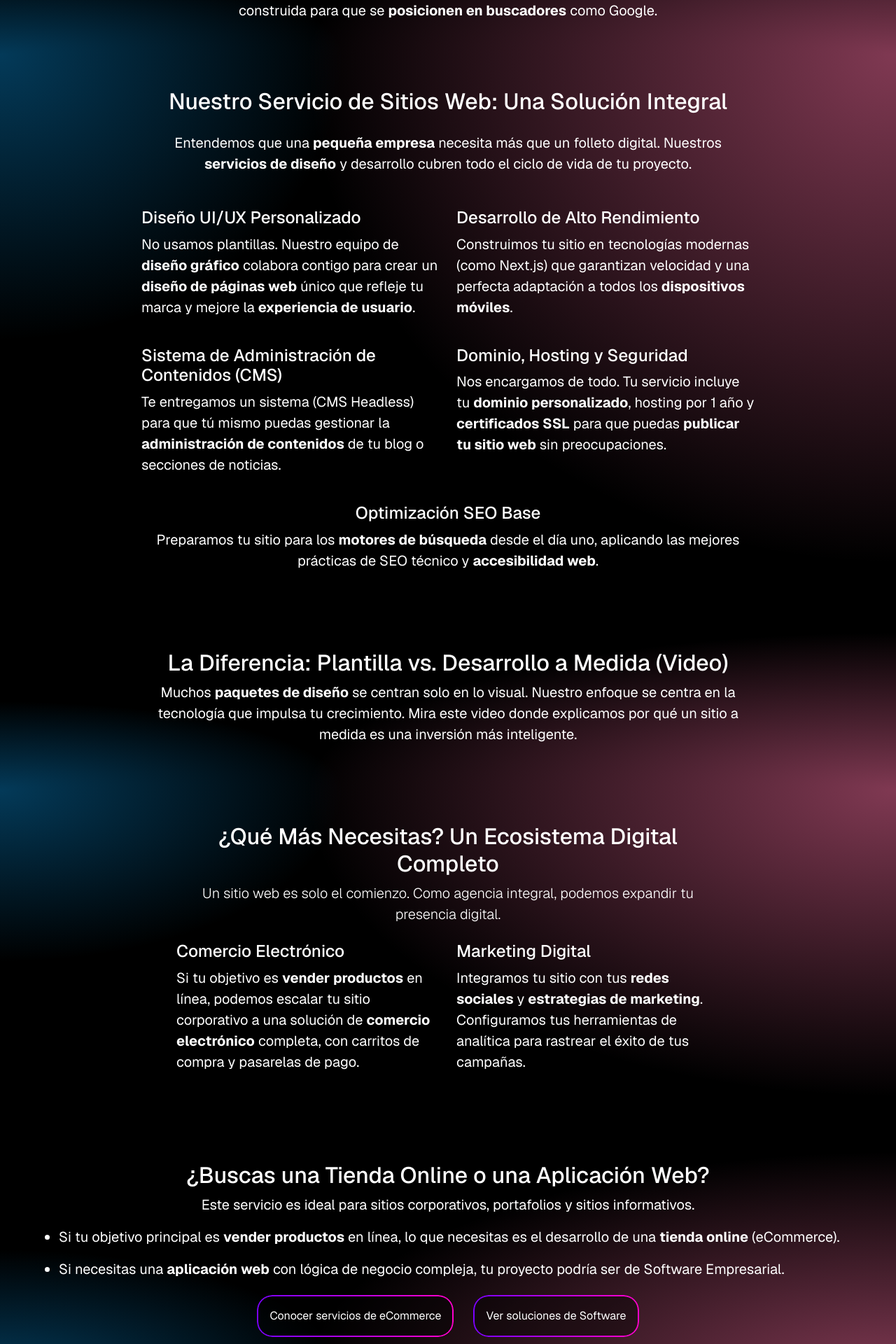
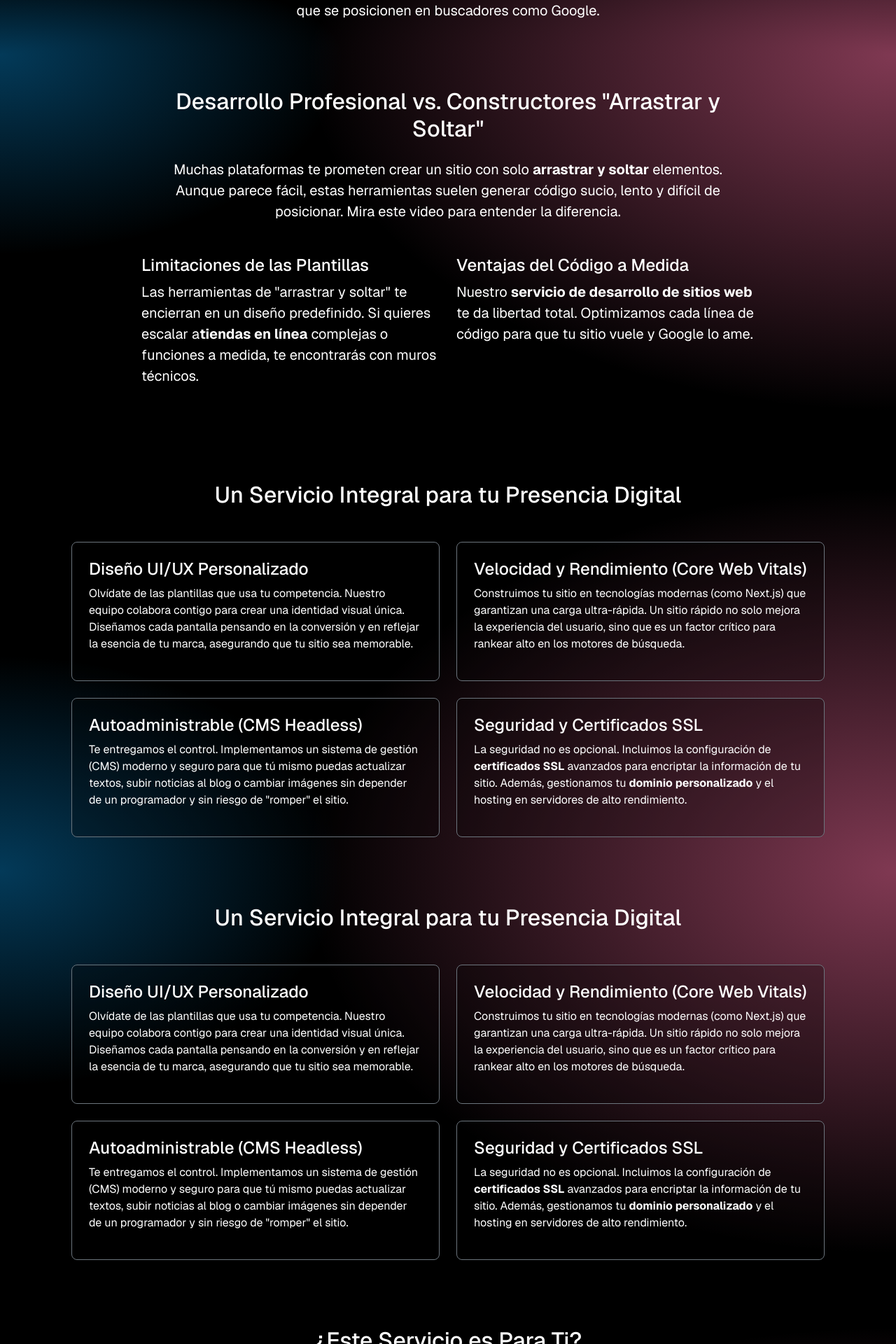
Before and after one commit to JhonnDevJs/jeg-dev-studios-site, a Next.js app: page /servicios/desarrollo/web/sitios-web in a window 1280 px wide. Shown: the part 840-2760 px from the top of the page at 70% size. Built offline with nearby package versions, Linux system fonts and the light colour scheme.

Commit message:
seo: optimization by semrush issues

```diff
--- a/src/app/servicios/desarrollo/web/sitios-web/SitiosWebClient.jsx
+++ b/src/app/servicios/desarrollo/web/sitios-web/SitiosWebClient.jsx
@@ -3,6 +3,7 @@ import Image from "next/image";
 import Link from "next/link";
 import StructuredData from "@/components/Seo/StructuredData";
 import FAQ from "@/components/Seo/FAQ";
+import SectionProcess from "@/components/SectionProcess";
 import CTAProducts from "@/components/Cta/CTAProducts";
 import "./SitiosWebClient.css";
 
@@ -32,245 +33,325 @@ export default function DevWebClient() {
 			<StructuredData type="BreadcrumbList" idPage="breadcrumbs-sitios-web" />
 			<StructuredData data={faqs} type="FAQPage" idPage="faqs-sitios-web" />
 
+			{/* Puedes añadir un schema de "Service" aquí si lo deseas */}
+
 			<section className="__image-background-sections d-flex justify-content-center align-items-center w-100 p-0">
 				<Image
 					src="/banners/Christmas/Web.webp"
-					alt="Conoce nuestros servicios de desarrollo web en JEG Dev Studios"
+					alt="Servicio de desarrollo de sitios web profesionales"
 					width={2000}
 					height={600}
 					style={{ width: "100%", height: "auto" }}
+					priority
 				/>
 			</section>
-			{/* Asumo que tienes un componente Hero o Banner similar al de las otras páginas */}
+
 			<section className="text-white py-5 text-center">
 				<div className="container">
-					<h1>Desarrollo de Sitios Web Corporativos a Medida</h1>
+					{/* H1 OPTIMIZADO con la keyword exacta */}
+					<h1>Servicio de Desarrollo de Sitios Web Profesionales</h1>
 					<p
 						className="fs-5 lead"
 						style={{ maxWidth: "800px", margin: "auto" }}
 					>
-						Tu sitio web es tu principal vendedor digital, 24/7. Pero existe una
-						diferencia entre un <strong>sitio web gratis</strong> (hecho con un{" "}
-						<strong>creador de páginas web</strong>) y un{" "}
-						<strong>sitio de alta calidad</strong> construido a medida. En JEG
-						Dev Studios, ofrecemos un{" "}
-						<strong>servicio de desarrollo de sitios web</strong> enfocado en el
-						rendimiento, un <strong>diseño web</strong> premium y resultados
-						tangibles.
+						Tu sitio web es tu carta de presentación digital. En JEG Dev
+						Studios, nos especializamos en la
+						<strong>creación de sitios web profesionales</strong> que van más
+						allá de una simple plantilla. Ofrecemos una{" "}
+						<strong>web profesional</strong> construida a medida, enfocada en el
+						rendimiento, la seguridad y resultados tangibles para tu negocio.
 					</p>
 				</div>
 			</section>
 
-			{/* Sección de Propuesta de Valor */}
 			<section className="text-white py-5 gradient-effect-x text-center">
 				<div className="container">
-					<h2>
-						¿Por Qué Invertir en un Sitio a Medida y no en un Creador Gratuito?
-					</h2>
+					<h2>¿Por Qué Invertir en un Sitio a Medida?</h2>
 					<p className="fs-5" style={{ maxWidth: "800px", margin: "auto" }}>
-						Un <strong>creador de sitios web</strong> te ofrece una plantilla
-						limitada. Nosotros te damos una solución de negocios. Una{" "}
-						<strong>plataforma escalable</strong> te permite mostrar tus{" "}
-						<strong>productos o servicios</strong> de forma única, genera
-						confianza en tu marca y, lo más importante, está construida para que
-						se <strong>posicionen en buscadores</strong> como Google.
+						Un sitio web genérico te ofrece opciones limitadas. Nosotros te
+						damos una solución de negocios. Una plataforma escalable te permite
+						mostrar tus productos o servicios de forma única, genera confianza
+						en tu marca y, lo más importante, está construida para que se
+						posicionen en buscadores como Google.
 					</p>
 				</div>
 			</section>
 
-			{/* Sección de Características del Servicio */}
+			{/* NUEVA SECCIÓN INFORMATIVA Y SEMÁNTICA (Video + Keywords difíciles) */}
 			<section className="text-white py-5 gradient-effect-y">
 				<div className="container" style={{ maxWidth: "900px" }}>
 					<h2 className="text-center mb-4">
-						Nuestro Servicio de Sitios Web: Una Solución Integral
+						Desarrollo Profesional vs. Constructores "Arrastrar y Soltar"
 					</h2>
 					<p
-						className="text-center fs-5"
+						className="text-center fs-5 mb-5"
 						style={{ maxWidth: "800px", margin: "auto" }}
 					>
-						Entendemos que una <strong>pequeña empresa</strong> necesita más que
-						un folleto digital. Nuestros <strong>servicios de diseño</strong> y
-						desarrollo cubren todo el ciclo de vida de tu proyecto.
+						Muchas plataformas te prometen crear un sitio con solo{" "}
+						<strong>arrastrar y soltar</strong> elementos. Aunque parece fácil,
+						estas herramientas suelen generar código sucio, lento y difícil de
+						posicionar. Mira este video para entender la diferencia.
 					</p>
-					<div className="row mt-5">
+
+					<div
+						className="video-responsive-container mb-5"
+						style={{ maxWidth: "700px", margin: "auto" }}
+					>
+						{/* AQUÍ VA TU VIDEO */}
+						{/* <iframe ... /> */}
+					</div>
+
+					<div className="row">
 						<div className="col-md-6 mb-4">
-							<h4>Diseño UI/UX Personalizado</h4>
+							<h4>Limitaciones de las Plantillas</h4>
 							<p className="fs-5">
-								No usamos plantillas. Nuestro equipo de{" "}
-								<strong>diseño gráfico</strong> colabora contigo para crear un{" "}
-								<strong>diseño de páginas web</strong> único que refleje tu
-								marca y mejore la <strong>experiencia de usuario</strong>.
+								Las herramientas de "arrastrar y soltar" te encierran en un
+								diseño predefinido. Si quieres escalar a
+								<strong>tiendas en línea</strong> complejas o funciones a
+								medida, te encontrarás con muros técnicos.
 							</p>
 						</div>
 						<div className="col-md-6 mb-4">
-							<h4>Desarrollo de Alto Rendimiento</h4>
+							<h4>Ventajas del Código a Medida</h4>
 							<p className="fs-5">
-								Construimos tu sitio en tecnologías modernas (como Next.js) que
-								garantizan velocidad y una perfecta adaptación a todos los{" "}
-								<strong>dispositivos móviles</strong>.
-							</p>
-						</div>
-						<div className="col-md-6 mb-4">
-							<h4>Sistema de Administración de Contenidos (CMS)</h4>
-							<p className="fs-5">
-								Te entregamos un sistema (CMS Headless) para que tú mismo puedas
-								gestionar la <strong>administración de contenidos</strong> de tu
-								blog o secciones de noticias.
-							</p>
-						</div>
-						{/* ITEM ACTUALIZADO: Añade 'certificados ssl' */}
-						<div className="col-md-6 mb-4">
-							<h4>Dominio, Hosting y Seguridad</h4>
-							<p className="fs-5">
-								Nos encargamos de todo. Tu servicio incluye tu{" "}
-								<strong>dominio personalizado</strong>, hosting por 1 año y{" "}
-								<strong>certificados SSL</strong> para que puedas{" "}
-								<strong>publicar tu sitio web</strong> sin preocupaciones.
-							</p>
-						</div>
-						<div className="col-md-12 text-center">
-							<h4>Optimización SEO Base</h4>
-							<p className="fs-5">
-								Preparamos tu sitio para los{" "}
-								<strong>motores de búsqueda</strong> desde el día uno, aplicando
-								las mejores prácticas de SEO técnico y{" "}
-								<strong>accesibilidad web</strong>.
+								Nuestro <strong>servicio de desarrollo de sitios web</strong> te
+								da libertad total. Optimizamos cada línea de código para que tu
+								sitio vuele y Google lo ame.
 							</p>
 						</div>
 					</div>
 				</div>
 			</section>
-
-			{/* --- Sección de Video (Se mantiene) --- */}
-			<section className="text-white py-5 gradient-effect-x text-center">
-				<div className="container" style={{ maxWidth: "900px" }}>
-					<h2>La Diferencia: Plantilla vs. Desarrollo a Medida (Video)</h2>
-					<p className="fs-5">
-						Muchos <strong>paquetes de diseño</strong> se centran solo en lo
-						visual. Nuestro enfoque se centra en la tecnología que impulsa tu
-						crecimiento. Mira este video donde explicamos por qué un sitio a
-						medida es una inversión más inteligente.
+			{/* --- SECCIÓN DE CARACTERÍSTICAS EXTENDIDA (Aumenta volumen de texto) --- */}
+			<section className="text-white py-5 gradient-effect-x">
+				<div className="container" style={{ maxWidth: "1100px" }}>
+					<h2 className="text-center mb-5">
+						Un Servicio Integral para tu Presencia Digital
+					</h2>
+					<div className="row g-4">
+						<div className="col-md-6">
+							<div className="p-4 h-100 border border-secondary rounded-3 bg-black bg-opacity-25">
+								<h3 className="h4 text-primary-light">
+									Diseño UI/UX Personalizado
+								</h3>
+								<p>
+									Olvídate de las plantillas que usa tu competencia. Nuestro
+									equipo colabora contigo para crear una identidad visual única.
+									Diseñamos cada pantalla pensando en la conversión y en
+									reflejar la esencia de tu marca, asegurando que tu sitio sea
+									memorable.
 								</p>
-					<div
-						className="video-responsive-container"
-						style={{ maxWidth: "700px", margin: "auto" }}
-					>
-						{/* <iframe ... (tu video aquí) ... /> */}
 							</div>
 						</div>
-			</section>
-			<section className="text-white py-5 gradient-effect-y">
-				<div className="container text-center" style={{ maxWidth: "800px" }}>
-					<h2>¿Qué Más Necesitas? Un Ecosistema Digital Completo</h2>
-					<p className="lead fs-5">
-						Un sitio web es solo el comienzo. Como agencia integral, podemos
-						expandir tu presencia digital.
-					</p>
-					<div className="row mt-4 text-start">
-						<div className="col-md-6 mb-3">
-							<h4>Comercio Electrónico</h4>
-							<p className="fs-5">
-								Si tu objetivo es <strong>vender productos</strong> en línea,
-								podemos escalar tu sitio corporativo a una solución de{" "}
-								<strong>comercio electrónico</strong> completa, con carritos de
-								compra y pasarelas de pago.
+						<div className="col-md-6">
+							<div className="p-4 h-100 border border-secondary rounded-3 bg-black bg-opacity-25">
+								<h3 className="h4 text-primary-light">
+									Velocidad y Rendimiento (Core Web Vitals)
+								</h3>
+								<p>
+									Construimos tu sitio en tecnologías modernas (como Next.js)
+									que garantizan una carga ultra-rápida. Un sitio rápido no solo
+									mejora la experiencia del usuario, sino que es un factor
+									crítico para rankear alto en los motores de búsqueda.
 								</p>
 							</div>
-						<div className="col-md-6 mb-3">
-							<h4>Marketing Digital</h4>
-							<p className="fs-5">
-								Integramos tu sitio con tus <strong>redes sociales</strong> y{" "}
-								<strong>estrategias de marketing</strong>. Configuramos tus
-								herramientas de analítica para rastrear el éxito de tus
-								campañas.
+						</div>
+						<div className="col-md-6">
+							<div className="p-4 h-100 border border-secondary rounded-3 bg-black bg-opacity-25">
+								<h3 className="h4 text-primary-light">
+									Autoadministrable (CMS Headless)
+								</h3>
+								<p>
+									Te entregamos el control. Implementamos un sistema de gestión
+									(CMS) moderno y seguro para que tú mismo puedas actualizar
+									textos, subir noticias al blog o cambiar imágenes sin depender
+									de un programador y sin riesgo de "romper" el sitio.
 								</p>
+							</div>
+						</div>
+						<div className="col-md-6">
+							<div className="p-4 h-100 border border-secondary rounded-3 bg-black bg-opacity-25">
+								<h3 className="h4 text-primary-light">
+									Seguridad y Certificados SSL
+								</h3>
+								<p>
+									La seguridad no es opcional. Incluimos la configuración de{" "}
+									<strong>certificados SSL</strong> avanzados para encriptar la
+									información de tu sitio. Además, gestionamos tu{" "}
+									<strong>dominio personalizado</strong> y el hosting en
+									servidores de alto rendimiento.
+								</p>
+							</div>
 						</div>
 					</div>
 				</div>
 			</section>
 
-			{/* Sección de Cross-link (Triaje) */}
-			<section className="text-white py-5 gradient-effect-x">
-				<div className="container text-center" style={{ maxWidth: "1200px" }}>
-					<h2>¿Buscas una Tienda Online o una Aplicación Web?</h2>
-					<p className="fs-5">
-						Este servicio es ideal para sitios corporativos, portafolios y
-						sitios informativos.
+			{/* SECCIÓN DE CARACTERÍSTICAS EXTENDIDA */}
+			<section className="text-white py-5 gradient-effect-y">
+				<div className="container" style={{ maxWidth: "1100px" }}>
+					<h2 className="text-center mb-5">
+						Un Servicio Integral para tu Presencia Digital
+					</h2>
+					<div className="row g-4">
+						<div className="col-md-6">
+							<div className="p-4 h-100 border border-secondary rounded-3 bg-black bg-opacity-25">
+								<h3 className="h4 text-primary-light">
+									Diseño UI/UX Personalizado
+								</h3>
+								<p>
+									Olvídate de las plantillas que usa tu competencia. Nuestro
+									equipo colabora contigo para crear una identidad visual única.
+									Diseñamos cada pantalla pensando en la conversión y en
+									reflejar la esencia de tu marca, asegurando que tu sitio sea
+									memorable.
 								</p>
-					<ul
-						className="mb-3"
-						style={{
-							textAlign: "left",
-						}}
-					>
-						<li className="fs-5">
-							<p className="fs-5">
-								Si tu objetivo principal es <strong>vender productos</strong> en
-								línea, lo que necesitas es el desarrollo de una{" "}
-								<strong>tienda online</strong> (eCommerce).
+							</div>
+						</div>
+						<div className="col-md-6">
+							<div className="p-4 h-100 border border-secondary rounded-3 bg-black bg-opacity-25">
+								<h3 className="h4 text-primary-light">
+									Velocidad y Rendimiento (Core Web Vitals)
+								</h3>
+								<p>
+									Construimos tu sitio en tecnologías modernas (como Next.js)
+									que garantizan una carga ultra-rápida. Un sitio rápido no solo
+									mejora la experiencia del usuario, sino que es un factor
+									crítico para rankear alto en los motores de búsqueda.
 								</p>
-						</li>
-						<li className="fs-5">
-							<p className="fs-5">
-								Si necesitas una <strong>aplicación web</strong> con lógica de
-								negocio compleja, tu proyecto podría ser de Software
-								Empresarial.
+							</div>
+						</div>
+						<div className="col-md-6">
+							<div className="p-4 h-100 border border-secondary rounded-3 bg-black bg-opacity-25">
+								<h3 className="h4 text-primary-light">
+									Autoadministrable (CMS Headless)
+								</h3>
+								<p>
+									Te entregamos el control. Implementamos un sistema de gestión
+									(CMS) moderno y seguro para que tú mismo puedas actualizar
+									textos, subir noticias al blog o cambiar imágenes sin depender
+									de un programador y sin riesgo de "romper" el sitio.
 								</p>
-						</li>
-					</ul>
-					<nav className="d-flex justify-content-center gap-3 mt-2">
-						<Link
-							href="/servicios/desarrollo/web/ecommerce"
-							className="btn-services m-2"
-						>
-							Conocer servicios de eCommerce
-						</Link>
-						<Link
-							href="/servicios/desarrollo/software-empresarial"
-							className="btn-services m-2"
-						>
-							Ver soluciones de Software
-						</Link>
-					</nav>
+							</div>
+						</div>
+						<div className="col-md-6">
+							<div className="p-4 h-100 border border-secondary rounded-3 bg-black bg-opacity-25">
+								<h3 className="h4 text-primary-light">
+									Seguridad y Certificados SSL
+								</h3>
+								<p>
+									La seguridad no es opcional. Incluimos la configuración de{" "}
+									<strong>certificados SSL</strong> avanzados para encriptar la
+									información de tu sitio. Además, gestionamos tu{" "}
+									<strong>dominio personalizado</strong> y el hosting en
+									servidores de alto rendimiento.
+								</p>
+							</div>
+						</div>
+					</div>
 				</div>
 			</section>
 
-			{/* Sección de Proceso */}
-			<section className="text-white py-5 gradient-effect-y text-center">
-				<div className="container" style={{ maxWidth: "800px" }}>
-					{/* H2 ACTUALIZADO: Reduce Keyword Stuffing */}
-					<h2>Nuestro Proceso de Creación de Sitios Web</h2>
-					<p className="fs-5">
-						Usamos un proceso ágil (Scrum) al{" "}
-						<strong>desarrollar sitios web</strong>. Esto nos permite ser
-						transparentes, eficientes y entregarte valor en cada etapa.
+			{/* SECCIÓN: ¿PARA QUIÉN ES ESTE SERVICIO? */}
+			<section className="text-white py-5 gradient-effect-x">
+				<div className="container" style={{ maxWidth: "900px" }}>
+					<h2 className="text-center mb-4">¿Este Servicio es Para Ti?</h2>
+					<p className="text-center fs-5 mb-5">
+						Nuestro servicio de{" "}
+						<strong>creación de sitios web profesionales</strong> está diseñado
+						para:
 					</p>
-					<ol
-						style={{
-							textAlign: "left",
-							maxWidth: "400px",
-							margin: "2rem auto",
-						}}
+					<div className="row text-center">
+						<div className="col-md-4 mb-3">
+							<h4 className="h5 fw-bold">Empresas de Servicios</h4>
+							<p className="small">
+								Consultoras, despachos legales, arquitectos y agencias que
+								necesitan generar confianza y captar leads.
+							</p>
+						</div>
+						<div className="col-md-4 mb-3">
+							<h4 className="h5 fw-bold">Startups y PyMEs</h4>
+							<p className="small">
+								Negocios que buscan una presencia digital sólida para escalar y
+								validar su modelo de negocio.
+							</p>
+						</div>
+						<div className="col-md-4 mb-3">
+							<h4 className="h5 fw-bold">Marcas Personales</h4>
+							<p className="small">
+								Profesionales que quieren destacar su portafolio y autoridad en
+								su industria.
+							</p>
+						</div>
+					</div>
+
+					<div className="alert alert-dark mt-4 text-center" role="alert">
+						<h4 className="alert-heading h6 fw-bold">
+							¿Buscas Vender Productos?
+						</h4>
+						<p className="mb-0 small">
+							Si tu objetivo principal es tener un carrito de compras y{" "}
+							<strong>comercio electrónico</strong>, te recomendamos visitar
+							nuestra sección especializada en{" "}
+							<Link
+								href="/servicios/desarrollo/web/ecommerce"
+								className="text-primary text-decoration-none fw-bold"
 							>
-						<li className="fs-5">
-							<p className="fs-5">
-								<strong>Descubrimiento y Estrategia:</strong> Analizamos tus
-								metas y las de tu <strong>pequeña empresa</strong>.
+								Desarrollo de Tiendas en Línea
+							</Link>
+							, donde integramos pasarelas de pago y catálogos complejos.
 						</p>
-						</li>
-						<li className="fs-5">
-							<p className="fs-5">
-								<strong>Diseño y Desarrollo:</strong> Nuestro equipo de{" "}
-								<strong>diseño gráfico</strong> y desarrollo crea el sitio.
+					</div>
+				</div>
+			</section>
+
+			{/* --- SECCIÓN DE PROCESO DETALLADO (Aumenta volumen de texto) --- */}
+			<section className="d-flex flex-column justify-content-center align-items-center text-center text-white w-100 p-xl-5 p-3 gap-3 gradient-effect-y">
+				<SectionProcess
+					title={"Nuestro Proceso de Desarrollo Web"}
+					text={
+						"No improvisamos. Usamos una metodología probada para asegurar que tu sitio web se entregue a tiempo y supere tus expectativas."
+					}
+				/>
+			</section>
+
+			<section className="d-flex flex-column justify-content-center align-items-center text-center text-white w-100 p-xl-5 p-3 gap-3 gradient-effect-x">
+				<div
+					className="container"
+					style={{ maxWidth: "800px", textAlign: "left" }}
+				>
+					<div className="mb-4">
+						<h3 className="h5 fw-bold">1. Descubrimiento y Estrategia</h3>
+						<p>
+							Analizamos tu mercado, tu competencia y tus objetivos. Definimos
+							la arquitectura de la información para asegurar que tus usuarios
+							encuentren lo que buscan.
 						</p>
-						</li>
-						<li className="fs-5">
-							<p className="fs-5">
-								<strong>Entrega y Publicación:</strong> Hacemos las pruebas
-								finales y te ayudamos a <strong>publicar tu sitio web</strong>.
+					</div>
+					<div className="mb-4">
+						<h3 className="h5 fw-bold">2. Diseño UI/UX y Prototipado</h3>
+						<p>
+							Creamos wireframes y diseños de alta fidelidad. Podrás ver cómo
+							lucirá tu <strong>web profesional</strong> antes de escribir una
+							sola línea de código.
 						</p>
-						</li>
-					</ol>
+					</div>
+					<div className="mb-4">
+						<h3 className="h5 fw-bold">3. Desarrollo y Programación</h3>
+						<p>
+							Nuestros desarrolladores construyen el sitio usando las mejores
+							prácticas de código, asegurando compatibilidad con todos los
+							navegadores y dispositivos.
+						</p>
+					</div>
+					<div className="mb-4">
+						<h3 className="h5 fw-bold">4. Lanzamiento y Conexión Social</h3>
+						<p>
+							Configuramos tu dominio, instalamos los certificados de seguridad
+							y conectamos tu sitio con tus <strong>redes sociales</strong> y
+							herramientas de análisis.
+						</p>
+					</div>
 				</div>
 			</section>
 
--- a/src/app/servicios/desarrollo/web/sitios-web/page.js
+++ b/src/app/servicios/desarrollo/web/sitios-web/page.js
@@ -1,24 +1,27 @@
 export const metadata = {
-  title: "Desarrollo de Sitios Web Corporativos | JEG Dev Studios",
+	// Título ajustado para incluir la keyword exacta que pide SEMrush
+	title: "Servicio de Desarrollo de Sitios Web Profesionales | JEG Dev Studios",
 	description:
-    "Servicio de desarrollo de sitios web corporativos y empresariales a medida. Creamos una presencia digital robusta para tu negocio, optimizada para SEO y escalable.",
+		"Ofrecemos el servicio de desarrollo de sitios web corporativos y empresariales a medida. Creamos una web profesional y robusta, optimizada para SEO.",
+	// Keywords ajustadas
 	keywords:
-    "desarrollo de sitios web corporativos, servicio de desarrollo de sitios web, sitio web empresarial, creación de sitios web profesionales, web profesional",
+		"servicio de desarrollo de sitios web, creación de sitios web profesionales, web profesional, sitios web corporativos, desarrollo web a medida",
 	alternates: {
 		canonical:
 			"https://www.jegdevstudios.com/servicios/desarrollo/web/sitios-web",
 	},
 	openGraph: {
-    title: "JEG Dev Studios | Desarrollo de Sitios Web Corporativos a Medida",
+		title:
+			"JEG Dev Studios | Servicio de Desarrollo de Sitios Web Profesionales",
 		description:
-      "Ofrecemos un servicio de desarrollo de sitios web para empresas, enfocados en rendimiento, SEO y un diseño de alta calidad que genera confianza.",
+			"Ofrecemos un servicio de desarrollo de sitios web para empresas, enfocados en rendimiento, SEO y un diseño de alta calidad.",
 		url: "https://www.jegdevstudios.com/servicios/desarrollo/web/sitios-web",
 		images: [
 			{
-        url: "/img-SEO/og-background-serv-sitios-web.webp", // <-- RECOMENDADO: Crear una imagen OG para esta página
+				url: "/img-SEO/og-background-serv-sitios-web.webp",
 				width: 1200,
 				height: 630,
-        alt: "Servicio de Desarrollo de Sitios Web Corporativos",
+				alt: "Servicio de Desarrollo de Sitios Web Profesionales",
 			},
 		],
 		locale: "es_MX",
```
Also changed, not shown: src/app/servicios/desarrollo/web/sitios-web/SitiosWebClient.css (+74 -0 lines). Lines whose indentation alone changed are shown as unchanged.
